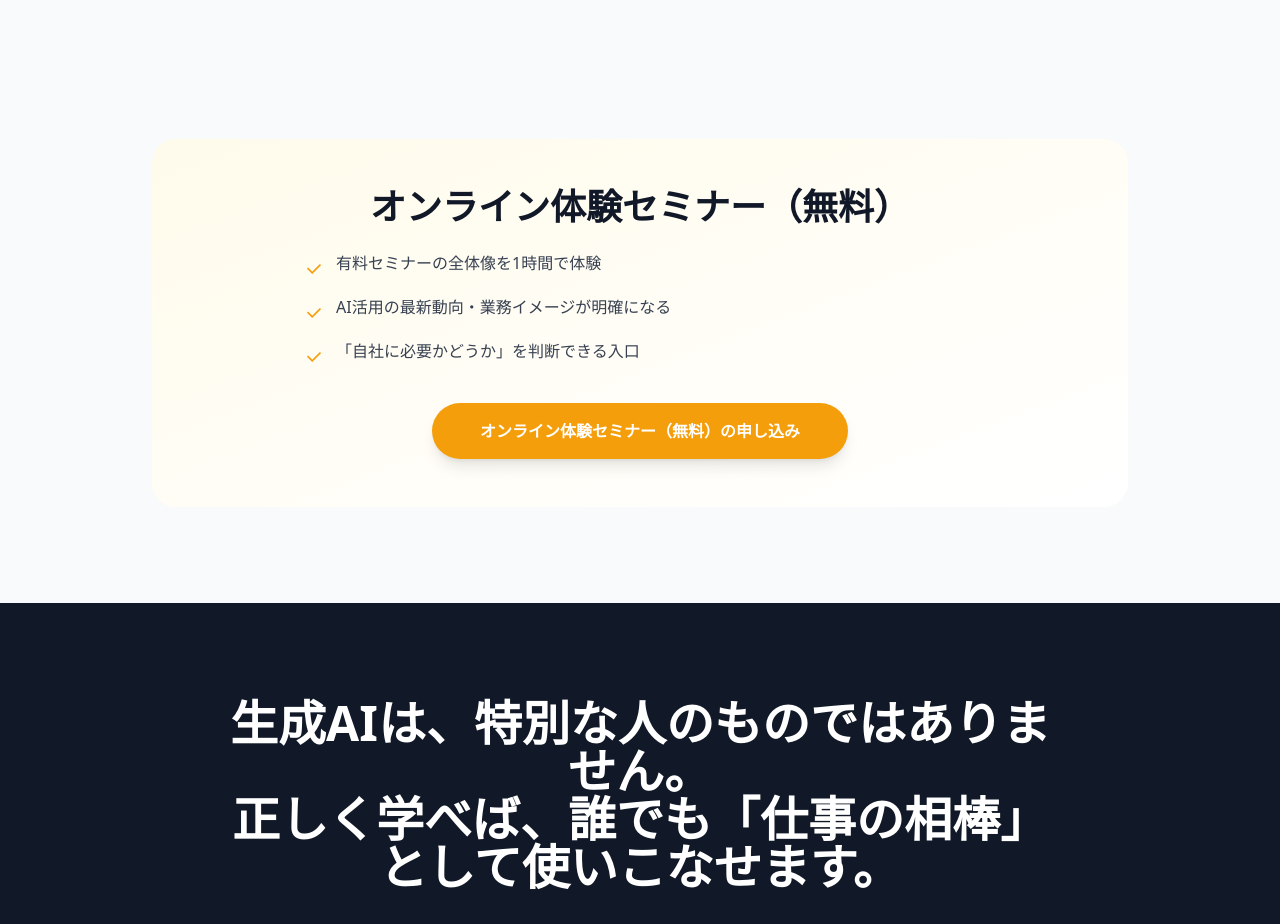
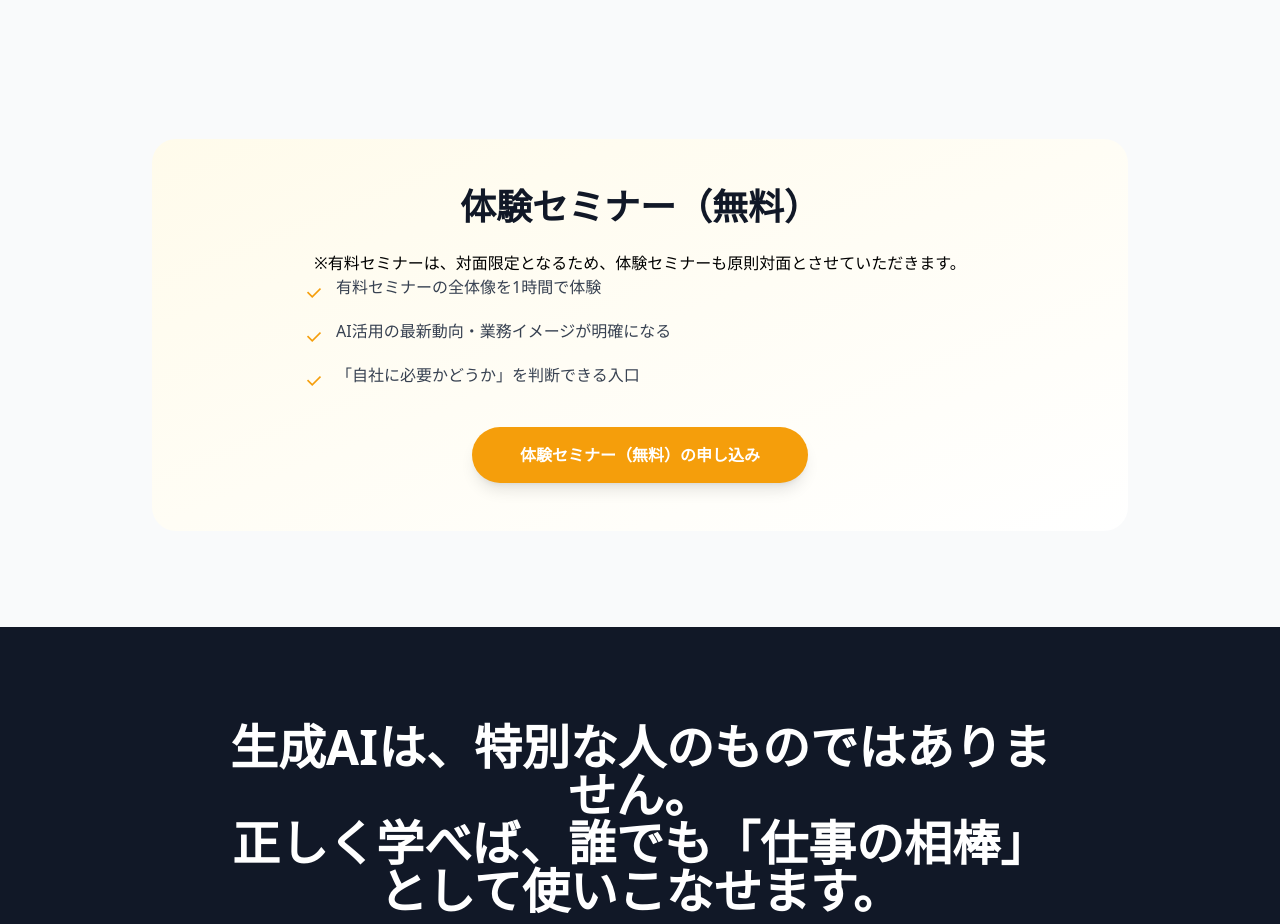
Before and after one commit to Takehiro-Ikeda/genai-web, a React (Vite) app: page /seminar-overview in a window 1280 px wide. Shown: the part 4720-5644 px from the top of the page. Built offline with nearby package versions, Linux system fonts and the light colour scheme.

Commit message:
テキスト修正 on 2026/01/10

```diff
--- a/src/pages/seminar-overview/page.tsx
+++ b/src/pages/seminar-overview/page.tsx
@@ -351,7 +351,8 @@ export default function SeminarOverviewPage() {
       <section id="free-seminar" className="py-24 bg-gray-50">
         <div className="max-w-5xl mx-auto px-6">
           <div className="bg-gradient-to-br from-amber-50 to-white rounded-3xl p-12 text-center">
-            <h2 className="text-3xl md:text-4xl font-bold text-gray-900 mb-6">オンライン体験セミナー（無料）</h2>
+            <h2 className="text-3xl md:text-4xl font-bold text-gray-900 mb-6">体験セミナー（無料）</h2>
+            ※有料セミナーは、対面限定となるため、体験セミナーも原則対面とさせていただきます。
             <div className="max-w-2xl mx-auto mb-8">
               <ul className="space-y-3 text-left">
                 <li className="flex items-start gap-3">
@@ -372,7 +373,7 @@ export default function SeminarOverviewPage() {
               to="/contact?type=seminar"
               className="inline-block bg-amber-500 text-white px-12 py-4 rounded-full text-base font-semibold hover:bg-amber-600 transition-all shadow-lg whitespace-nowrap cursor-pointer"
             >
-              オンライン体験セミナー（無料）の申し込み
+              体験セミナー（無料）の申し込み
             </Link>
           </div>
         </div>
```
